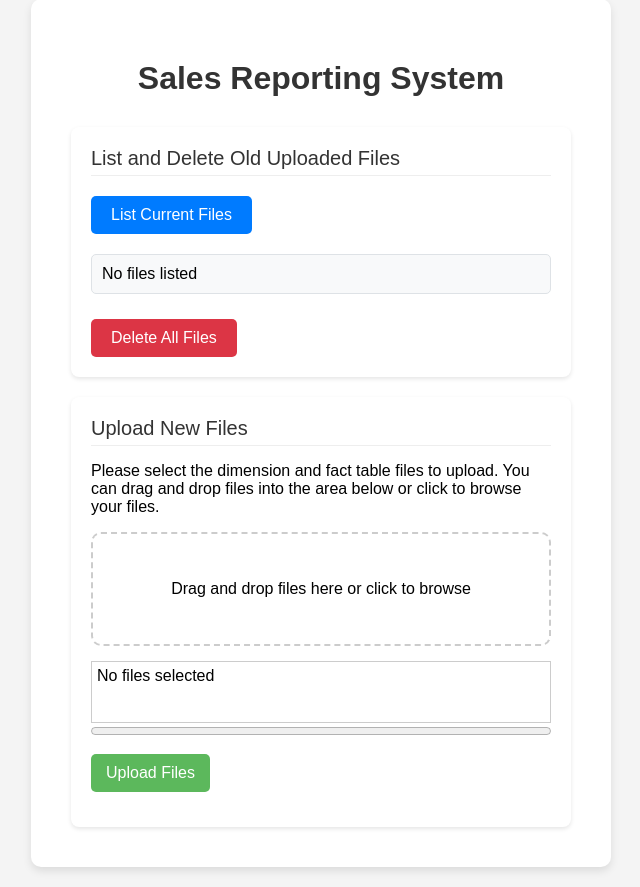
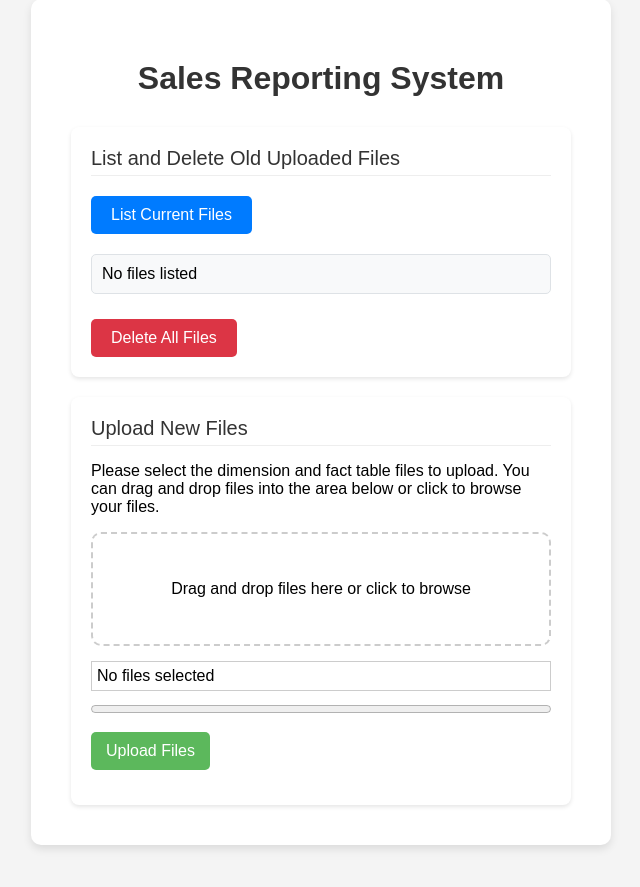
Before and after one commit to pranjal299/Sales-Reporting-Application-Azure, a Flask app: page / in a window 1280 px wide. Shown: the part 21-908 px from the top of the page, without its empty margins (319-959 px from the left). After the commit the page ends 870 px from the top, so only its background shows below. Run offline with Flask 3, Linux system fonts and the light colour scheme.

Commit message:
Adding more stuff

```diff
--- a/templates/index.html
+++ b/templates/index.html
@@ -87,7 +87,7 @@
 
         #fileList {
             margin-top: 10px;
-            min-height: 50px;
+            margin-bottom: 10px;
             border: 1px solid #ccc;
             padding: 5px;
         }
```
